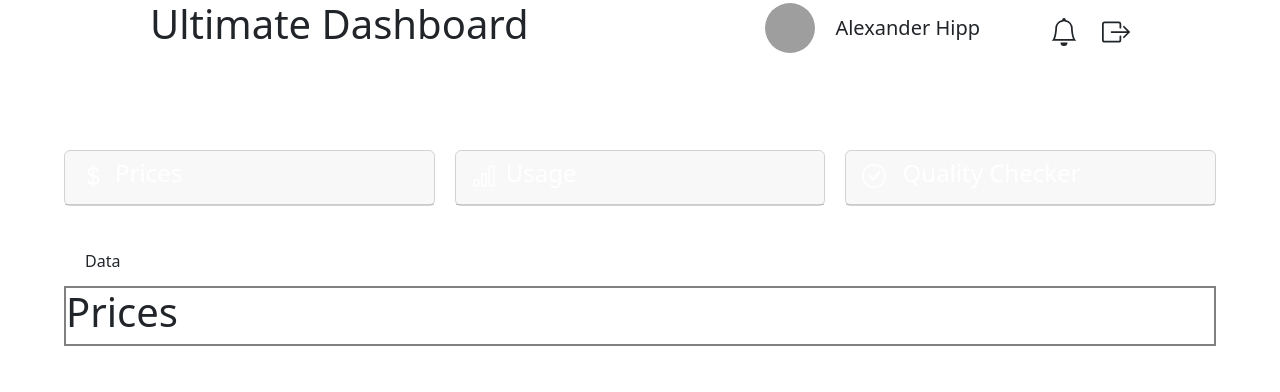
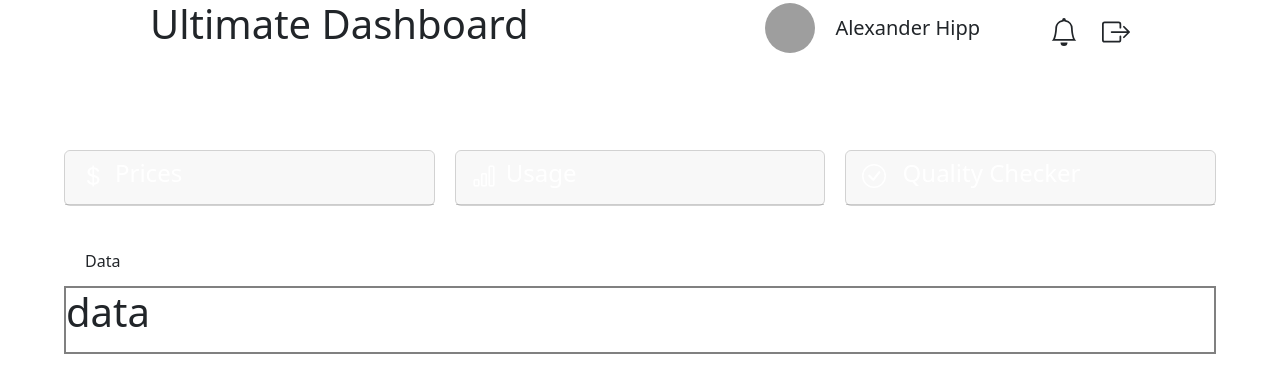
Before and after one commit to tlokwise/react-dashboard, a React (Vite) app: page /dashboard/fuel in a window 1280 px wide. Shown: the top 392 px of the page. Built offline with nearby package versions, Linux system fonts and the light colour scheme; grey boxes are pictures that could not be loaded; the HTML template or start-up script is replaced by a standard one.

Commit message:
navigate between data and graph content in fuel page

```diff
--- a/src/components/FuelContentNav.tsx
+++ b/src/components/FuelContentNav.tsx
@@ -1,15 +1,29 @@
 import Nav from "react-bootstrap/Nav";
 
-export default function FuelContentNav() {
+interface FuelContentNavProps {
+  onContentTypeSelect: (contentType: string) => void;
+}
+
+export default function FuelContentNav({
+  onContentTypeSelect,
+}: FuelContentNavProps) {
   return (
     <Nav className="fuel-content-nav" defaultActiveKey="data" variant="pills">
       <Nav.Item>
-        <Nav.Link className="fuel-content-nav-link" eventKey="data">
+        <Nav.Link
+          className="fuel-content-nav-link"
+          eventKey="data"
+          onClick={() => onContentTypeSelect("data")}
+        >
           Data
         </Nav.Link>
       </Nav.Item>
       <Nav.Item>
-        <Nav.Link className="fuel-content-nav-link" eventKey="graph">
+        <Nav.Link
+          className="fuel-content-nav-link"
+          eventKey="graph"
+          onClick={() => onContentTypeSelect("graph")}
+        >
           Graph
         </Nav.Link>
       </Nav.Item>
--- a/src/components/FuelPrices.tsx
+++ b/src/components/FuelPrices.tsx
@@ -1,9 +1,32 @@
+// HOOKS
+import { useState } from "react";
 import FuelContentNav from "./FuelContentNav";
+
 export default function FuelPrices() {
-  return <>
-    <FuelContentNav/>
-    <div className="fuel-content-body">
-        <h1>Prices</h1>
-    </div>
-  </>;
+  const [contentType, setContentType] = useState<string>("data");
+  const handleContentType = (content: string) => {
+    setContentType(content);
+    console.log(content)
+  };
+
+  const renderContent = () => {
+    switch (contentType) {
+      case "data":
+        return <p>data</p>;
+        break;
+      case "graph":
+        return <p>graph</p>;
+        break;
+      default:
+        return null;
+    }
+  };
+  return (
+    <>
+      <FuelContentNav onContentTypeSelect={handleContentType} />
+      <div className="fuel-content-body">
+        <h1>{renderContent()}</h1>
+      </div>
+    </>
+  );
 }
--- a/src/components/FuelQualityCheck.tsx
+++ b/src/components/FuelQualityCheck.tsx
@@ -1,9 +1,13 @@
 import FuelContentNav from "./FuelContentNav";
 
 export default function FuelQualityCheck() {
+  const handleContentType = (contentType: string) => {
+    console.log(contentType);
+  };
+
   return (
     <>
-      <FuelContentNav />
+      <FuelContentNav onContentTypeSelect={handleContentType} />
       <div className="fuel-content-body">
         <h1>Quality Check</h1>
       </div>
--- a/src/components/FuelUsage.tsx
+++ b/src/components/FuelUsage.tsx
@@ -1,9 +1,13 @@
 import FuelContentNav from "./FuelContentNav";
 
 export default function FuelUsage() {
+  const handleContentType = (contentType: string) => {
+    console.log(contentType);
+  };
+
   return (
     <>
-      <FuelContentNav />
+      <FuelContentNav onContentTypeSelect={handleContentType} />
       <div className="fuel-content-body">
         <h1>Usage</h1>
       </div>
```
